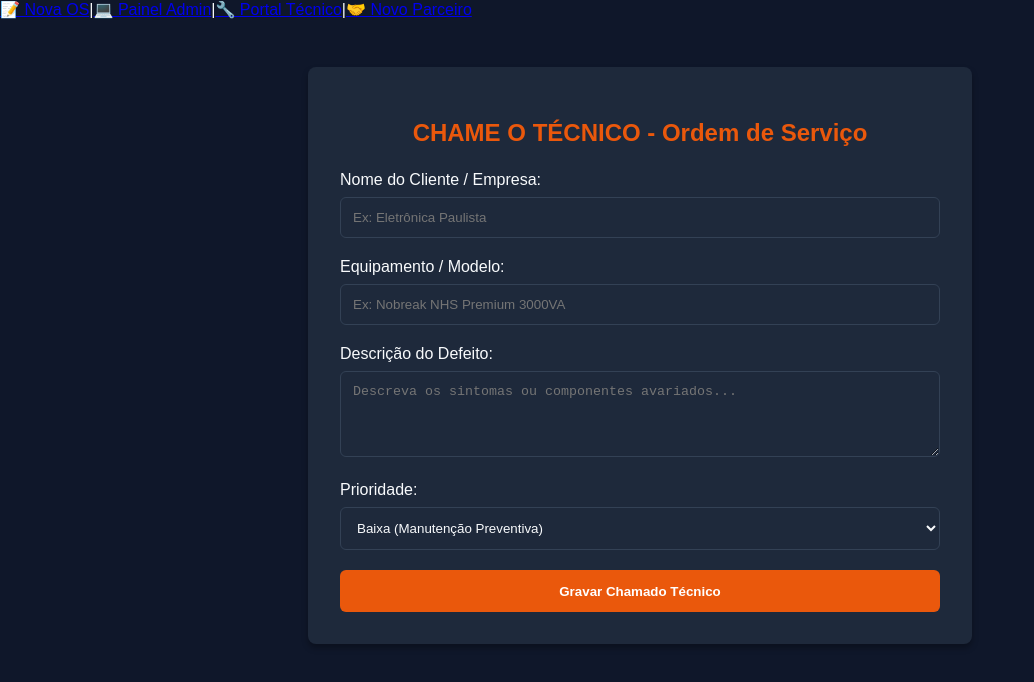
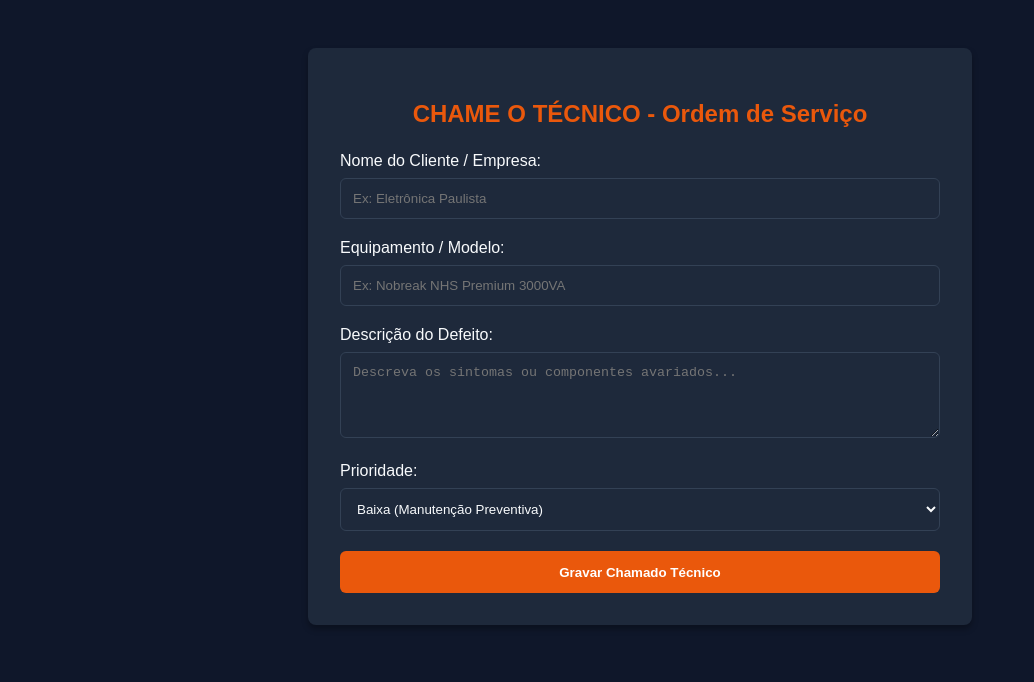
Before and after one commit to paulosousanav-design/sistema-chamados, a Next.js app: page / in a window 1280 px wide. Shown: the top 682 px of the page, without its empty margins (0-1034 px from the left). Built offline with nearby package versions, Linux system fonts and the light colour scheme.

Commit message:
Update layout.tsx

```diff
--- a/app/layout.tsx
+++ b/app/layout.tsx
@@ -1,48 +1,18 @@
 import './globals.css';
-import Link from 'next/link';
 
-export const metadata: Metadata = {
-  title: 'Chame o Técnico | Sistema Integrado',
-  description: 'Plataforma unificada de gestão de ordens de serviço e parceiros técnicos.',
+export const metadata = {
+  title: 'Chame o Técnico - Painel de Chamados',
+  description: 'Sistema de ordens de serviço e chamados técnicos',
 };
 
 export default function RootLayout({
   children,
 }: {
-  children: React.ReactNode
+  children: React.ReactNode;
 }) {
   return (
     <html lang="pt-BR">
-      <body className="bg-[#0B1026] text-[#FFFFFF] antialiased min-h-screen flex flex-col">
-
-        {/* BARRA DE NAVEGAÇÃO GLOBAL */}
-        <nav className="bg-[#16213E] border-b border-[#2E3B63] p-3 flex justify-center items-center gap-3 sm:gap-6 text-[10px] sm:text-xs font-bold uppercase tracking-wider overflow-x-auto whitespace-nowrap shadow-md sticky top-0 z-50">
-          <Link href="/" className="hover:text-[#FF7A00] transition-colors text-[#B8C0CC] py-1 flex items-center gap-1.5">
-            📝 Nova OS
-          </Link>
-          <span className="text-[#2E3B63]">|</span>
-
-          <Link href="/admin" className="hover:text-[#FF7A00] transition-colors text-[#B8C0CC] py-1 flex items-center gap-1.5">
-            💻 Painel Admin
-          </Link>
-          <span className="text-[#2E3B63]">|</span>
-
-          <Link href="/tecnico" className="hover:text-[#FF7A00] transition-colors text-[#B8C0CC] py-1 flex items-center gap-1.5">
-            🔧 Portal Técnico
-          </Link>
-          <span className="text-[#2E3B63]">|</span>
-
-          <Link href="/cadastro-parceiro" className="hover:text-[#FF7A00] transition-colors text-[#B8C0CC] py-1 flex items-center gap-1.5">
-            🤝 Novo Parceiro
-          </Link>
-        </nav>
-
-        {/* Aqui é onde as suas páginas (page.tsx) vão ser carregadas */}
-        <div className="flex-1">
-          {children}
-        </div>
-
-      </body>
+      <body>{children}</body>
     </html>
   );
 }
```
